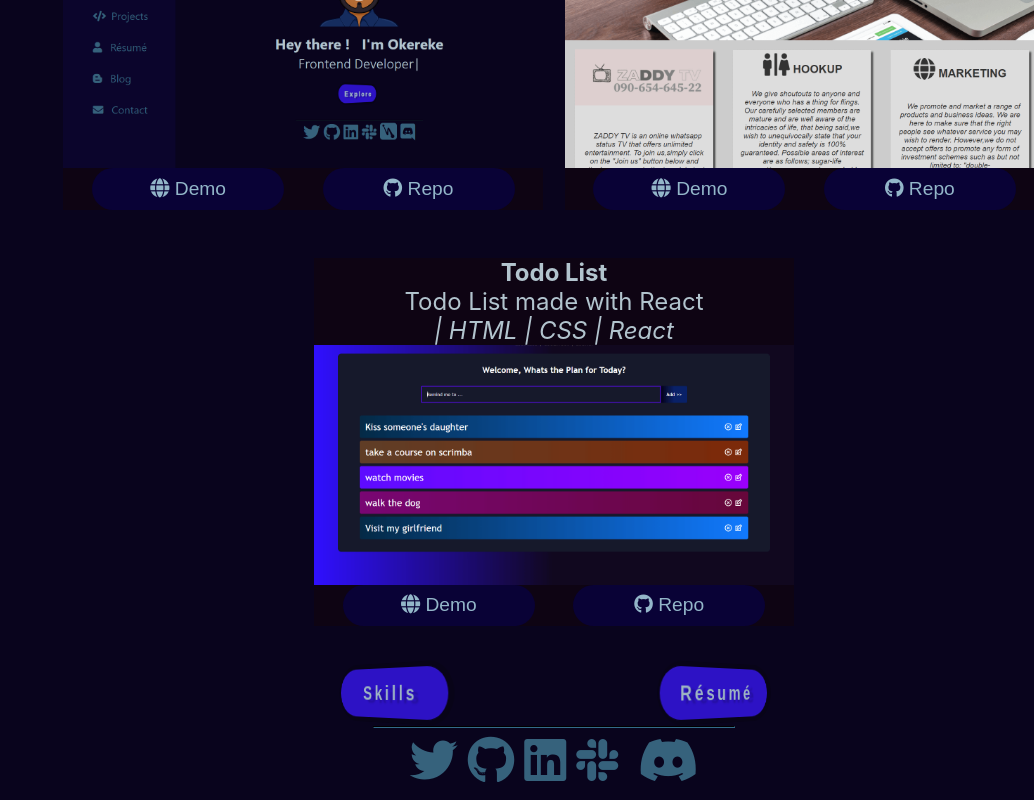
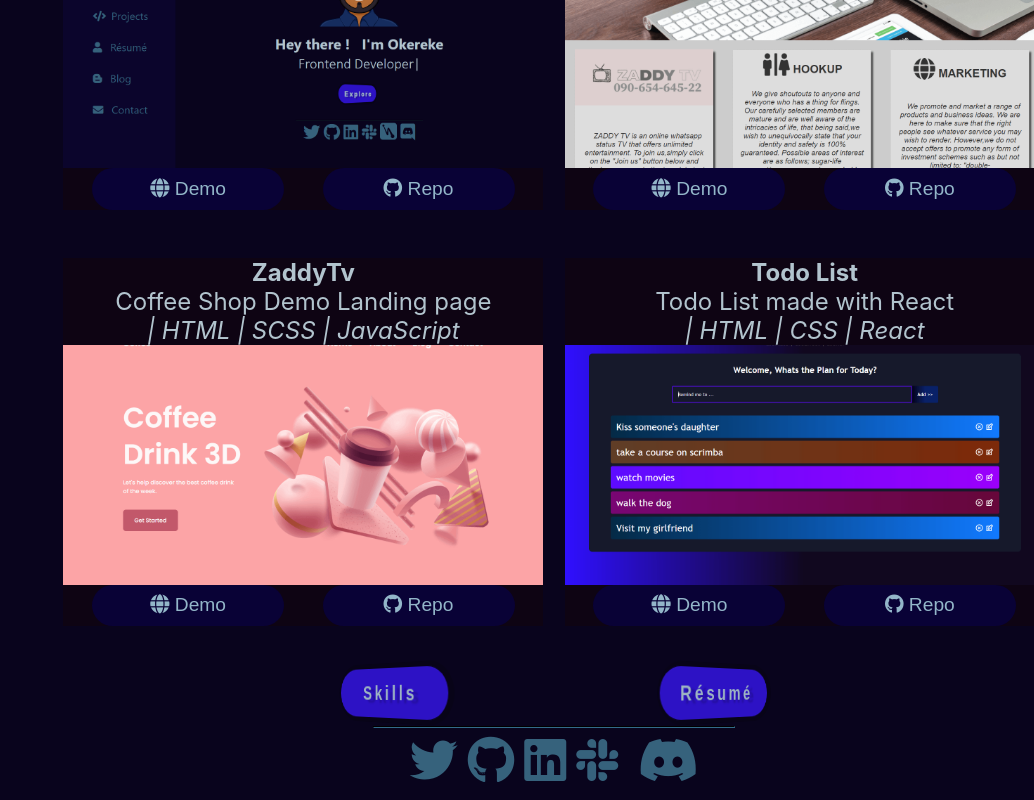
Before and after one commit to okerekechinweotito/Okereke-Portfolio-Site, a React (Create React App) app: page /projects in a window 1280 px wide. Shown: the part 1279-2079 px from the top of the page, without its empty margins (246-1280 px from the left). Built offline with nearby package versions, Linux system fonts and the light colour scheme; some icons are missing.

Commit message:
added new project

```diff
--- a/src/components/projects/projects.css
+++ b/src/components/projects/projects.css
@@ -36,7 +36,8 @@
 .quizApp,
 .todoList,
 .bogoApp,
-.githubSearch {
+.githubSearch,
+.coffeeShop {
   width: 100%;
   height: 15em;
   border: none;
@@ -67,6 +68,9 @@
 }
 .githubSearch {
   background-image: url(./asset/githubsearch.png);
+}
+.coffeeShop {
+  background-image: url(./asset/coffeeShop.png);
 }
 
 /* demo repo buttons */
@@ -139,7 +143,8 @@
   .quizApp,
   .todoList,
   .bogoApp,
-  .githubSearch {
+  .githubSearch,
+  .coffeeShop {
     width: 30em;
     height: 15em;
   }
--- a/src/components/projects/projects.jsx
+++ b/src/components/projects/projects.jsx
@@ -201,6 +201,40 @@ const Projects = () => {
             </a>
           </div>
 
+          {/* Coffee Shop */}
+          <div className="projectBox">
+            <span className="projectTitle">
+              <strong>ZaddyTv</strong>
+              <br />
+            </span>
+            <span className="projectDescription">
+              Coffee Shop Demo Landing page
+              <br />
+              <i>| HTML | SCSS | JavaScript</i>
+            </span>
+
+            <div className="coffeeShop"></div>
+            <a
+              href="https://coffee.okereke.dev/"
+              rel="noreferrer"
+              target="_blank"
+            >
+              <button className="demo">
+                <i class="fas fa-globe"></i> Demo
+              </button>
+            </a>
+
+            <a
+              href="https://github.com/okerekechinweotito/coffee-shop"
+              rel="noreferrer"
+              target="_blank"
+            >
+              <button className="repo">
+                <i class="fab fa-github"></i> Repo
+              </button>
+            </a>
+          </div>
+
           {/* todo list*/}
           <div className="projectBox">
             <span className="projectTitle">
```
Also changed, not shown: src/components/projects/asset/coffeeShop.png (added).
